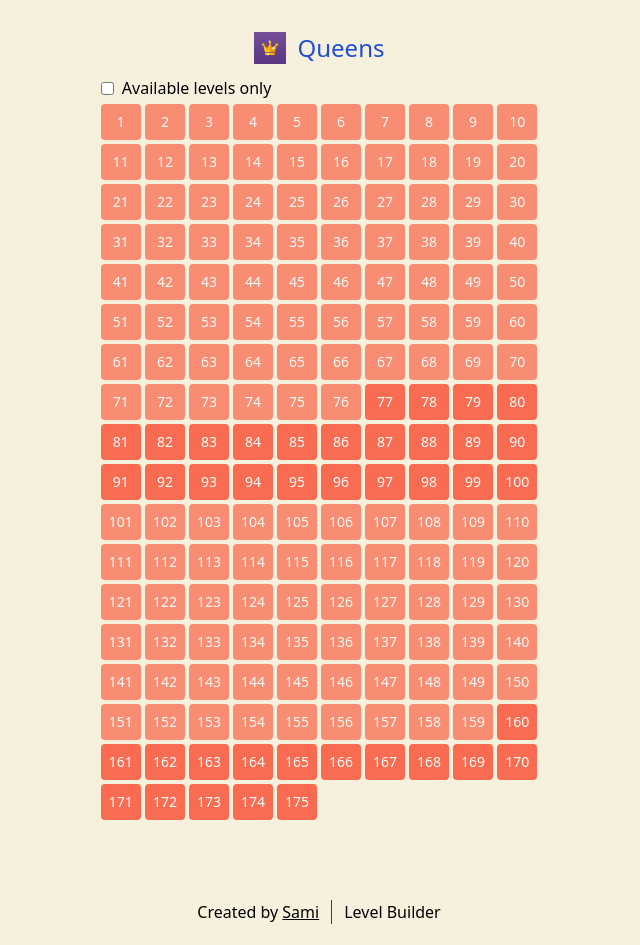
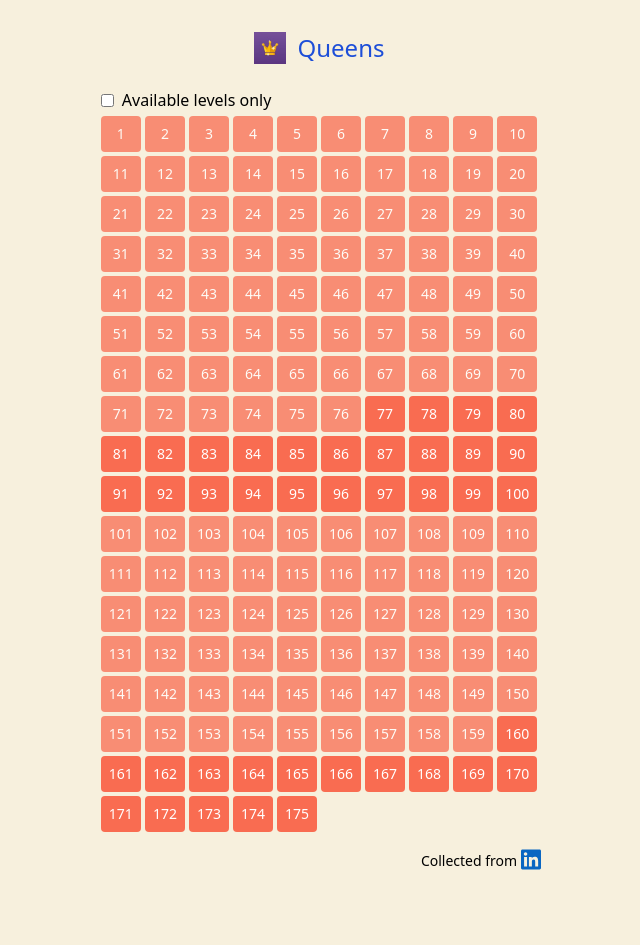
Before and after one commit to samimsu/queens-game-linkedin, a React (Vite) app: page / in a window 1280 px wide. Shown: the top 945 px of the page, without its empty margins (321-961 px from the left). Built offline with nearby package versions, Linux system fonts and the light colour scheme.

Commit message:
Refactor + minor changes

```diff
--- a/src/App.jsx
+++ b/src/App.jsx
@@ -1,7 +1,7 @@
 import React from "react";
 import { BrowserRouter as Router, Route, Routes } from "react-router-dom";
-import GameLevel from "./pages/GameLevel";
-import LevelSelection from "./pages/LevelSelection";
+import PageGameLevel from "./pages/PageGameLevel";
+import PageLevelSelection from "./pages/PageLevelSelection";
 import "./App.css";
 import PageLevelBuilder from "./pages/PageLevelBuilder";
 
@@ -9,8 +9,8 @@ const App = () => {
   return (
     <Router>
       <Routes>
-        <Route path="/" element={<LevelSelection />} />
-        <Route path="/level/:id" element={<GameLevel />} />
+        <Route path="/" element={<PageLevelSelection />} />
+        <Route path="/level/:id" element={<PageGameLevel />} />
         <Route path="/level-builder" element={<PageLevelBuilder />} />
       </Routes>
     </Router>
--- /dev/null
+++ b/src/components/LevelSection/LevelSelection.jsx
@@ -0,0 +1,26 @@
+import React, { useState } from "react";
+import Heading from "./components/Heading";
+import AvailableLevelsFilter from "./components/AvailableLevelsFilter";
+import LevelsCollection from "./components/LevelsCollection";
+import LinkedInNote from "./components/LinkedInNote";
+
+const LevelSelection = () => {
+  const [showOnlyAvailableLevels, setShowOnlyAvailableLevels] = useState(false);
+
+  return (
+    <div className="flex flex-col justify-center items-center w-fit mx-auto">
+      <Heading />
+      <AvailableLevelsFilter
+        checked={showOnlyAvailableLevels}
+        handleChange={() => setShowOnlyAvailableLevels((prev) => !prev)}
+      />
+      <LevelsCollection
+        showOnlyAvailableLevels={showOnlyAvailableLevels}
+        className="mb-3"
+      />
+      <LinkedInNote className="self-end" />
+    </div>
+  );
+};
+
+export default LevelSelection;
--- /dev/null
+++ b/src/components/LevelSection/components/AvailableLevelsFilter.jsx
@@ -0,0 +1,12 @@
+import React from "react";
+
+const AvailableLevelsFilter = ({ checked, handleChange }) => {
+  return (
+    <div className="flex items-center space-x-2 self-start px-1">
+      <input type="checkbox" checked={checked} onChange={handleChange} />
+      <label>Available levels only</label>
+    </div>
+  );
+};
+
+export default AvailableLevelsFilter;
--- /dev/null
+++ b/src/components/LevelSection/components/Heading.jsx
@@ -0,0 +1,22 @@
+import React from "react";
+import queensLogo from "../../../assets/queens_game_logo.jpeg";
+
+const Heading = () => {
+  return (
+    <div className="flex items-center space-x-3 mt-4 mb-6">
+      <img src={queensLogo} width={32} height={32} alt="Queens Logo" />
+      <h1 className="text-2xl">
+        <a
+          href="https://github.com/samimsu/queens-game-linkedin"
+          target="_blank"
+          rel="noopener noreferrer"
+          className="text-blue-700 font-medium hover:underline"
+        >
+          Queens
+        </a>
+      </h1>
+    </div>
+  );
+};
+
+export default Heading;
--- /dev/null
+++ b/src/components/LevelSection/components/LevelButton.jsx
@@ -0,0 +1,26 @@
+import React from "react";
+import { Link } from "react-router-dom";
+import Queen from "../../../components/Queen";
+import { isLevelCompleted } from "../../../utils/localStorage";
+
+const LevelButton = ({ level, disabled }) => {
+  const completed = isLevelCompleted(level);
+
+  return (
+    <Link to={`/level/${level}`} key={level}>
+      <button
+        className="relative rounded p-2 w-full text-white bg-[#F96C51] disabled:opacity-75"
+        disabled={disabled}
+      >
+        {level}
+        {completed && (
+          <span className="absolute top-0 right-0 text-2xl font-bold p-0.5">
+            <Queen size="10" className="fill-yellow-400" />
+          </span>
+        )}
+      </button>
+    </Link>
+  );
+};
+
+export default LevelButton;
--- /dev/null
+++ b/src/components/LevelSection/components/LevelsCollection.jsx
@@ -0,0 +1,35 @@
+import React from "react";
+import getAvailableLevels from "../../../utils/getAvailableLevels";
+import LevelButton from "./LevelButton";
+
+const LevelsCollection = ({ showOnlyAvailableLevels, className }) => {
+  const availableLevels = getAvailableLevels();
+  const totalLevels = Math.max(...availableLevels);
+
+  return (
+    <div
+      className={`grid grid-cols-8 sm:grid-cols-10 gap-1 p-1 text-sm ${className}`}
+    >
+      {(showOnlyAvailableLevels &&
+        availableLevels.map((level) => (
+          <LevelButton
+            key={level}
+            level={level}
+            disabled={!availableLevels.includes(level)}
+          />
+        ))) || (
+        <>
+          {Array.from({ length: totalLevels }, (_, i) => i + 1).map((level) => (
+            <LevelButton
+              key={level}
+              level={level}
+              disabled={!availableLevels.includes(level)}
+            />
+          ))}
+        </>
+      )}
+    </div>
+  );
+};
+
+export default LevelsCollection;
--- /dev/null
+++ b/src/components/LevelSection/components/LinkedInNote.jsx
@@ -0,0 +1,31 @@
+import React from "react";
+
+const LinkedInIcon = ({ className = "" }) => {
+  return (
+    <svg
+      xmlns="http://www.w3.org/2000/svg"
+      className={`icon fab ${className}`}
+      viewBox="0 0 448 512"
+      fill="currentColor"
+    >
+      <path d="M416 32H31.9C14.3 32 0 46.5 0 64.3v383.4C0 465.5 14.3 480 31.9 480H416c17.6 0 32-14.5 32-32.3V64.3c0-17.8-14.4-32.3-32-32.3zM135.4 416H69V202.2h66.5V416zm-33.2-243c-21.3 0-38.5-17.3-38.5-38.5S80.9 96 102.2 96c21.2 0 38.5 17.3 38.5 38.5 0 21.3-17.2 38.5-38.5 38.5zm282.1 243h-66.4V312c0-24.8-.5-56.7-34.5-56.7-34.6 0-39.9 27-39.9 54.9V416h-66.4V202.2h63.7v29.2h.9c8.9-16.8 30.6-34.5 62.9-34.5 67.2 0 79.7 44.3 79.7 101.9V416z" />
+    </svg>
+  );
+};
+
+const LinkedInNote = ({ className = "" }) => {
+  return (
+    <div className={`flex items-end space-x-1 justify-end ${className}`}>
+      <span className="text-sm">Collected from</span>
+      <a
+        href="https://www.linkedin.com/showcase/queens-game"
+        target="_blank"
+        rel="noopener noreferrer"
+      >
+        <LinkedInIcon className="w-5 text-[#0a66c2] hover:brightness-75" />
+      </a>
+    </div>
+  );
+};
+
+export default LinkedInNote;
--- a/src/pages/LevelSelection.jsx
+++ /dev/null
@@ -1,87 +0,0 @@
-import { useState } from "react";
-import { Link } from "react-router-dom";
-import getAvailableLevels from "../utils/getAvailableLevels";
-import queensLogo from "../assets/queens_game_logo.jpeg";
-import RootLayout from "../layouts/RootLayout";
-import Queen from "../components/Queen";
-import { isLevelCompleted } from "../utils/localStorage";
-
-const LevelButton = ({ level, disabled }) => {
-  const completed = isLevelCompleted(level);
-
-  return (
-    <Link to={`/level/${level}`} key={level}>
-      <button
-        className="relative rounded p-2 w-full text-white bg-[#F96C51] disabled:opacity-75"
-        disabled={disabled}
-      >
-        {level}
-        {completed && (
-          <span className="absolute top-0 right-0 text-2xl font-bold p-0.5">
-            <Queen size="10" className="fill-yellow-400" />
-          </span>
-        )}
-      </button>
-    </Link>
-  );
-};
-
-const LevelSelection = () => {
-  const availableLevels = getAvailableLevels();
-  const totalLevels = Math.max(...availableLevels);
-
-  const [showOnlyAvailableLevels, setShowOnlyAvailableLevels] = useState(false);
-
-  return (
-    <RootLayout>
-      <div className="flex flex-col justify-center items-center w-fit mx-auto">
-        <div className="flex items-center space-x-3 mt-4 mb-3">
-          <img src={queensLogo} width={32} height={32} alt="Queens Logo" />
-          <h1 className="text-2xl">
-            <a
-              href="https://www.linkedin.com/showcase/queens-game"
-              target="_blank"
-              rel="noopener noreferrer"
-              className="text-blue-700 font-medium hover:underline"
-            >
-              Queens
-            </a>
-          </h1>
-        </div>
-
-        <div className="flex items-center space-x-2 self-start px-1">
-          <input
-            type="checkbox"
-            checked={showOnlyAvailableLevels}
-            onChange={() => setShowOnlyAvailableLevels((prev) => !prev)}
-          />
-          <label>Available levels only</label>
-        </div>
-        <div className="grid grid-cols-8 sm:grid-cols-10 gap-1 p-1 text-sm">
-          {(showOnlyAvailableLevels &&
-            availableLevels.map((level) => (
-              <LevelButton
-                key={level}
-                level={level}
-                disabled={!availableLevels.includes(level)}
-              />
-            ))) || (
-            <>
-              {Array.from({ length: totalLevels }, (_, i) => i + 1).map(
-                (level) => (
-                  <LevelButton
-                    key={level}
-                    level={level}
-                    disabled={!availableLevels.includes(level)}
-                  />
-                )
-              )}
-            </>
-          )}
-        </div>
-      </div>
-    </RootLayout>
-  );
-};
-
-export default LevelSelection;
--- /dev/null
+++ b/src/pages/PageLevelSelection.jsx
@@ -0,0 +1,14 @@
+import React from "react";
+import RootLayout from "../layouts/RootLayout";
+
+import LevelSelection from "../components/LevelSection/LevelSelection";
+
+const PageLevelSelection = () => {
+  return (
+    <RootLayout>
+      <LevelSelection />
+    </RootLayout>
+  );
+};
+
+export default PageLevelSelection;
```
Also changed, not shown: src/pages/PageGameLevel.jsx (renamed from src/pages/GameLevel.jsx), 1 other file (tests, documents, lock files or other folders).
